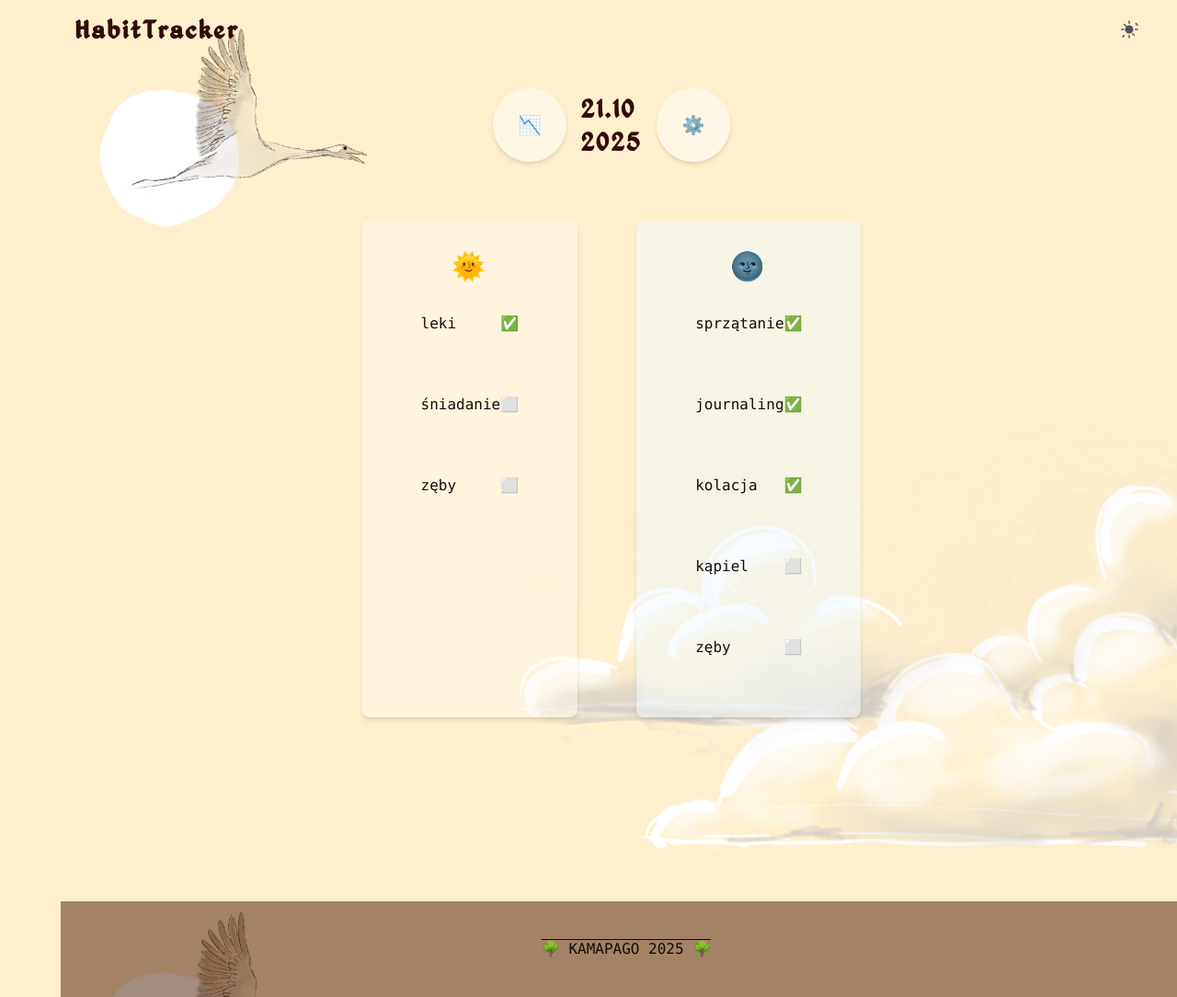
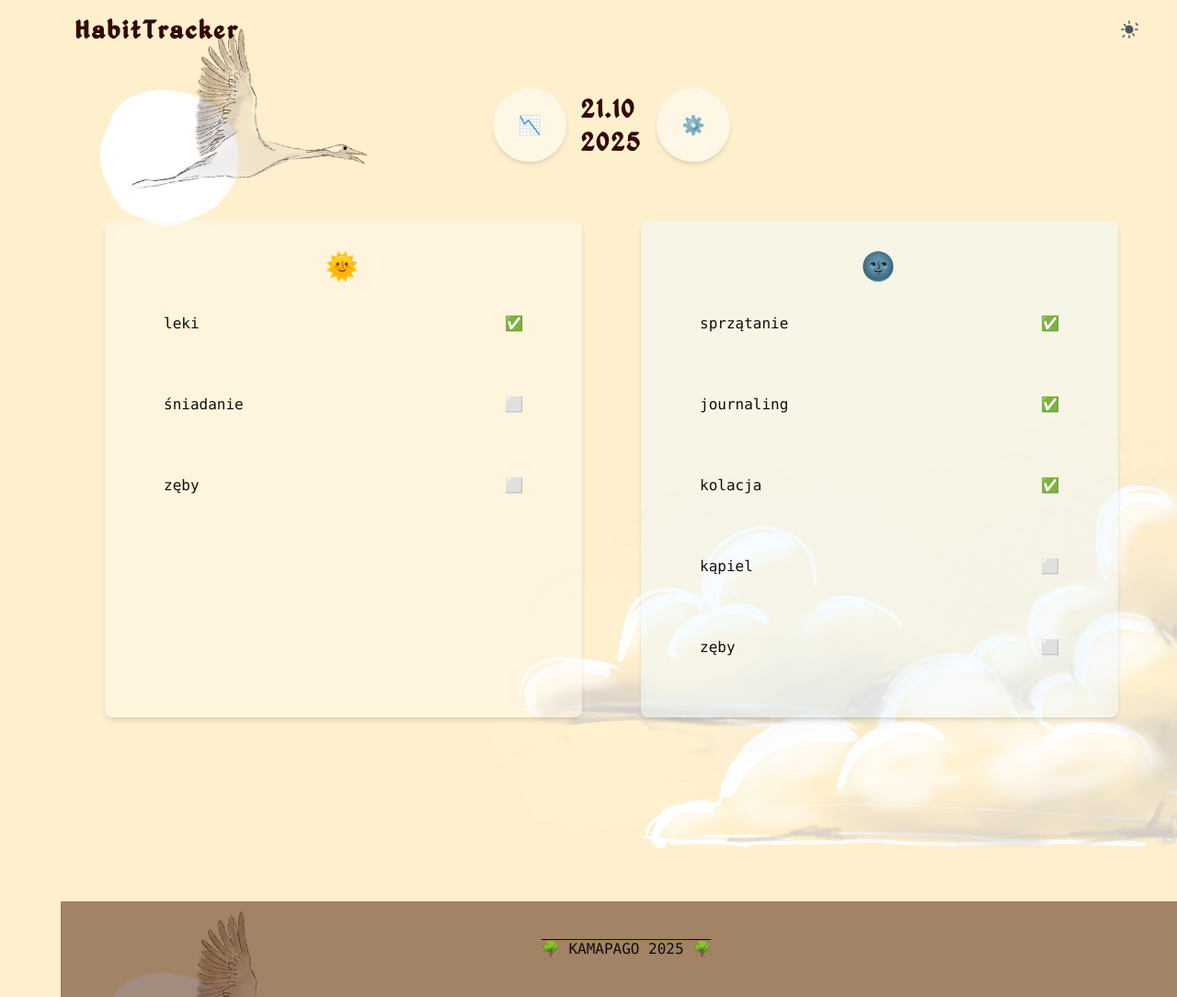
Before and after one commit to kama-pa-go/KGprojects, a Jekyll site: the page nawyki.html, which Jekyll copies as it is, in a window 1280 px wide. Shown: the whole page at 92% size. Built offline with Jekyll 4.4.1, drawn with Linux system fonts in a browser that asks for light colours.

Commit message:
uładnienie

```diff
--- a/nawyki.html
+++ b/nawyki.html
@@ -96,7 +96,7 @@
     <button class="rounded-full bg-white/50 shadow-md w-20 h-20 text-xl m-4">⚙️</button>
   </div>
 
-  <div class="flex flex-row mx-8 px-8">
+  <div class="flex flex-row mx-8 px-8 w-full">
 
     <div id="poranne-nawyki" class="basis-1/2 flex flex-col p-8 m-8 shadow-md rounded-lg bg-orange-50/50">
       <div class="flex flex-row justify-center">
```
